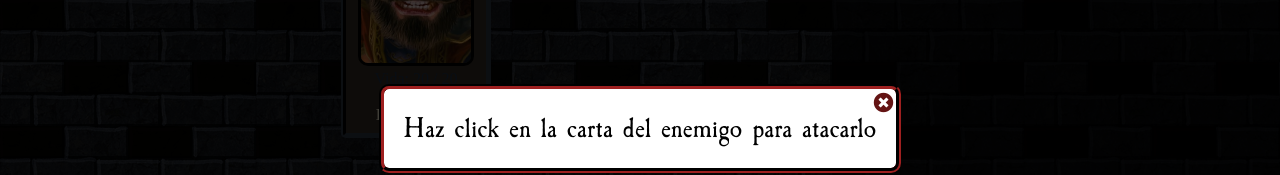
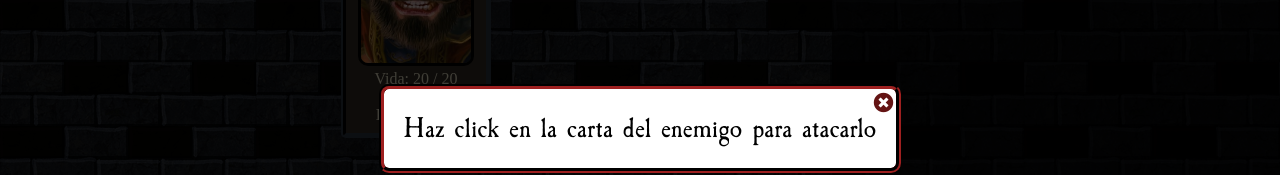
Before and after one commit to EliaAR/Card-Game-TDD-TypeScript, a React (Create React App) app: page / in a window 1280 px wide. Both pictures are taken after a click on the button "NUEVA PARTIDA". Shown: the part 272-447 px from the top of the page. Built offline with nearby package versions, Linux system fonts and the light colour scheme.

Commit message:
run build

```diff
--- a/src/Components/Enemy/Enemy.scss
+++ b/src/Components/Enemy/Enemy.scss
@@ -52,7 +52,4 @@
     font-family: "gaze";
     color: cornsilk;
   }
-  &__statsLife {
-    color: #20334c;
-  }
 }
--- a/src/Components/Enemy/Enemy.tsx
+++ b/src/Components/Enemy/Enemy.tsx
@@ -38,7 +38,7 @@ function Enemy({
           />
         </article>
         <article className="enemy__statsContainer">
-          <p className="enemy__statsLife">
+          <p>
             Vida: {life} / {maxLife}
           </p>
           <p>Fuerza: {strength} </p>
```
Also changed, not shown: 11 other files (tests, documents, lock files or other folders).
